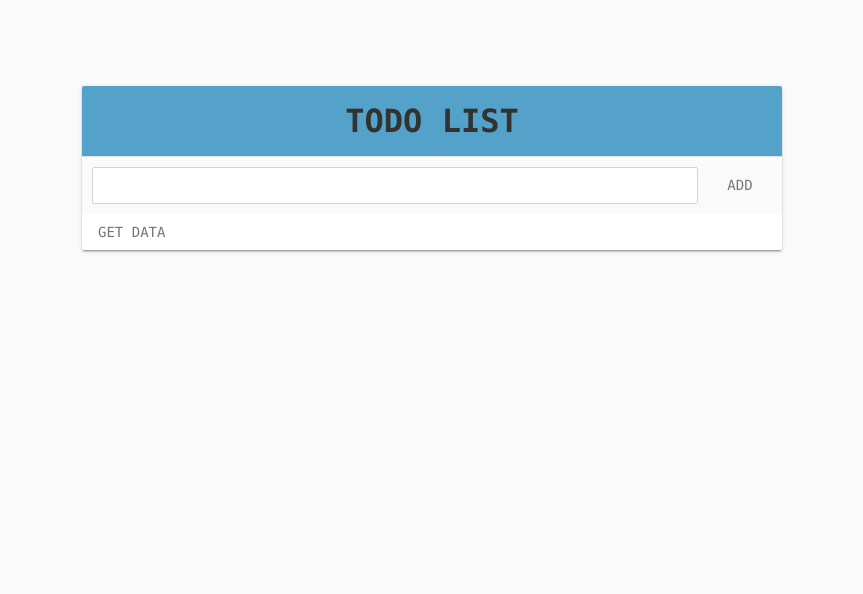
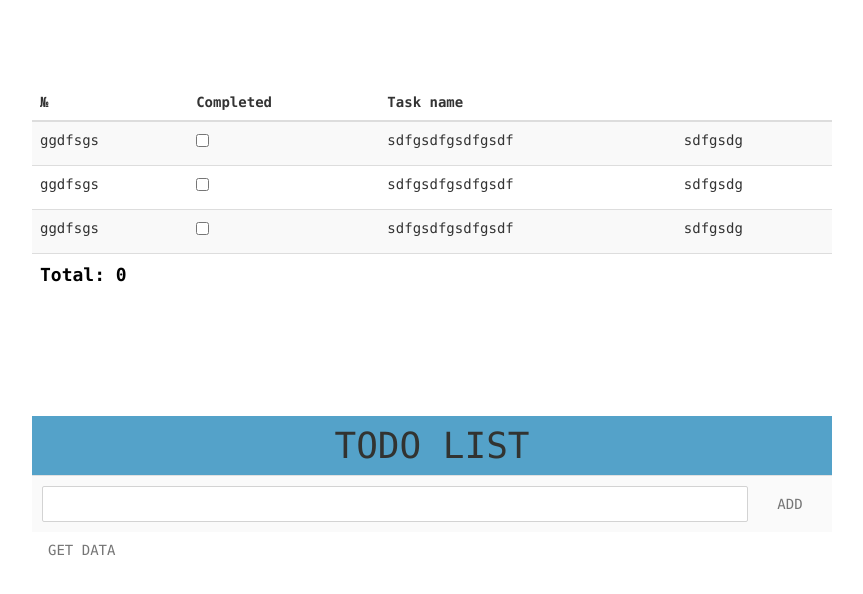
Before and after one commit to andrhome/todoListApp_OOP, a website built with webpack: page public/index.html in a window 1280 px wide. Shown: the whole page, without its empty margins (208-1071 px from the left). Built offline with nearby package versions, Linux system fonts and the light colour scheme.

Commit message:
Added table list of tasks

```diff
--- a/public/css/app.css
+++ b/public/css/app.css
@@ -1,6 +1,6 @@
 body {
-    background-color: #fafafa;
-    color: #757575;
+    background-color: #fff;
+    color: #333;
     font-family: 'Consolas', Arial, Helvetica, sans-serif;
     margin: 0;
     padding: 1em;
@@ -82,11 +82,8 @@ input {
 
 main {
     background: #fff;
-    max-width: 700px;
+    max-width: 800px;
     margin: 70px auto;
-    border-radius: 2px;
-    overflow: hidden;
-    box-shadow: 0 2px 2px 0 rgba(0,0,0,.14),0 3px 1px -2px rgba(0,0,0,.2),0 1px 5px 0 rgba(0,0,0,.12);
 }
 
 header {
@@ -185,3 +182,21 @@ header h1 {
 #todo-form button {
     margin-left: 10px;
 }
+
+.table-list{
+    width: 100%;
+    border-collapse: collapse;
+}
+table td,
+table th{
+    padding: 8px;
+}
+.table tr.completed td{
+    background-color: #dff0d8;
+    color: #ccc;
+    text-decoration: line-through;
+}
+table tfoot td{
+    font-size: 18px;
+    color: #000;
+}
--- a/public/index.html
+++ b/public/index.html
@@ -4,11 +4,53 @@
         <meta charset="utf-8">
         <meta name="viewport" content="width=device-width, initial-scale=1, user-scalable=no">
         <title>Todo.js</title>
+        <!-- Latest compiled and minified CSS -->
+        <link rel="stylesheet" href="//netdna.bootstrapcdn.com/bootstrap/3.3.2/css/bootstrap.min.css">
+
+        <!-- Optional theme -->
+        <link rel="stylesheet" href="//netdna.bootstrapcdn.com/bootstrap/3.3.2/css/bootstrap-theme.min.css">
         <link rel="stylesheet" href="css/app.css">
     </head>
 
     <body>
         <main id="app">
+            <table id="tableList" class="table table-striped">
+                <thead>
+                    <tr>
+                        <th>№</th>
+                        <th>Completed</th>
+                        <th>Task name</th>
+                        <th></th>
+                    </tr>
+                </thead>
+                <tbody>
+                    <tr>
+                        <td>ggdfsgs</td>
+                        <td><label><input type="checkbox" value=""></label></td>
+                        <td>sdfgsdfgsdfgsdf</td>
+                        <td>sdfgsdg</td>
+                    </tr>
+                    <tr>
+                        <td>ggdfsgs</td>
+                        <td><label><input type="checkbox" value=""></label></td>
+                        <td>sdfgsdfgsdfgsdf</td>
+                        <td>sdfgsdg</td>
+                    </tr>
+                    <tr>
+                        <td>ggdfsgs</td>
+                        <td><label><input type="checkbox" value=""></label></td>
+                        <td>sdfgsdfgsdfgsdf</td>
+                        <td>sdfgsdg</td>
+                    </tr>
+                </tbody>
+                <tfoot>
+                    <tr>
+                        <td colspan="4"><strong>Total: <span class="total-tasks">0</span></strong></td>
+                    </tr>
+                </tfoot>
+            </table>
+
+            <br><br><br><br><br>
             <header>
                 <h1>Todo list</h1>
             </header>
```
